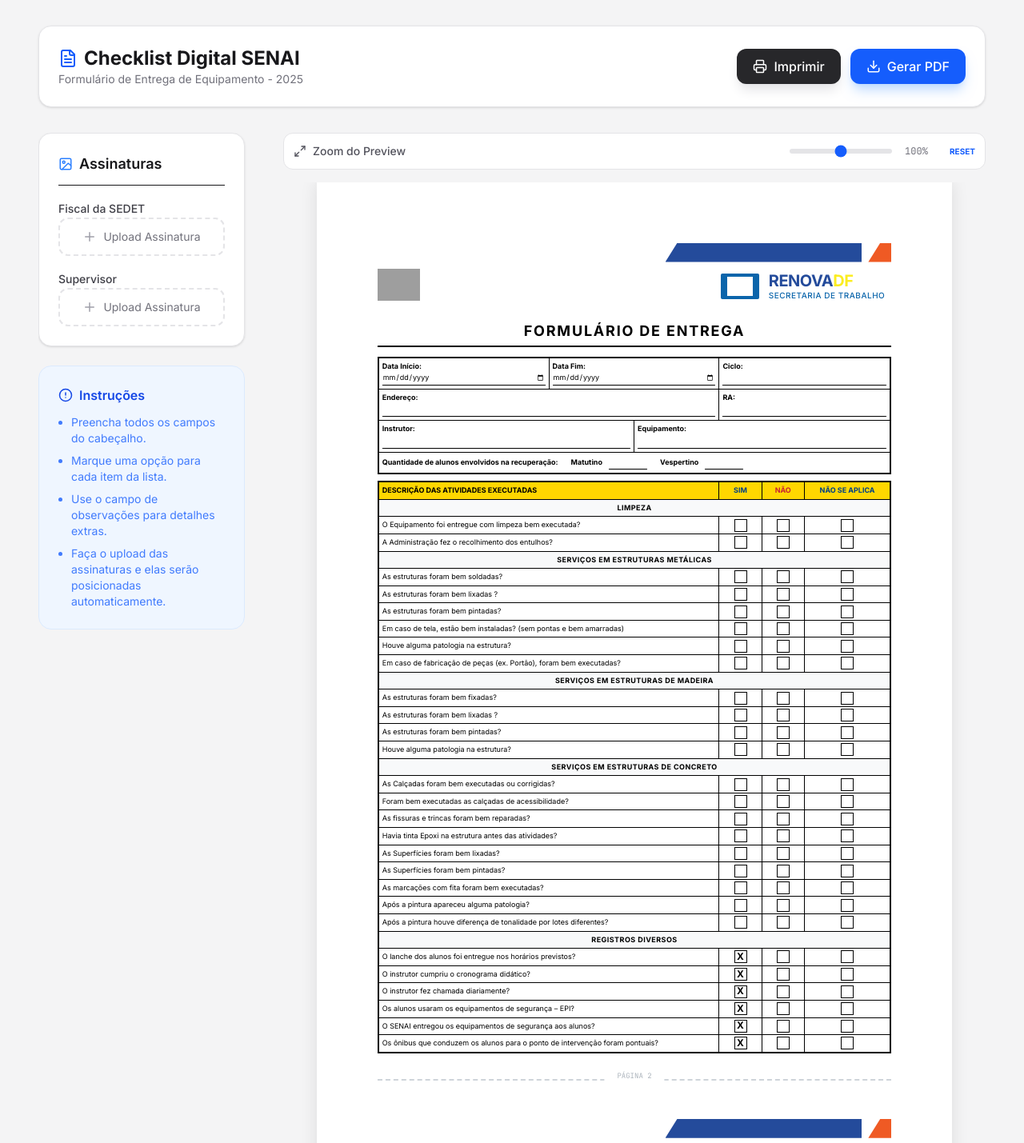
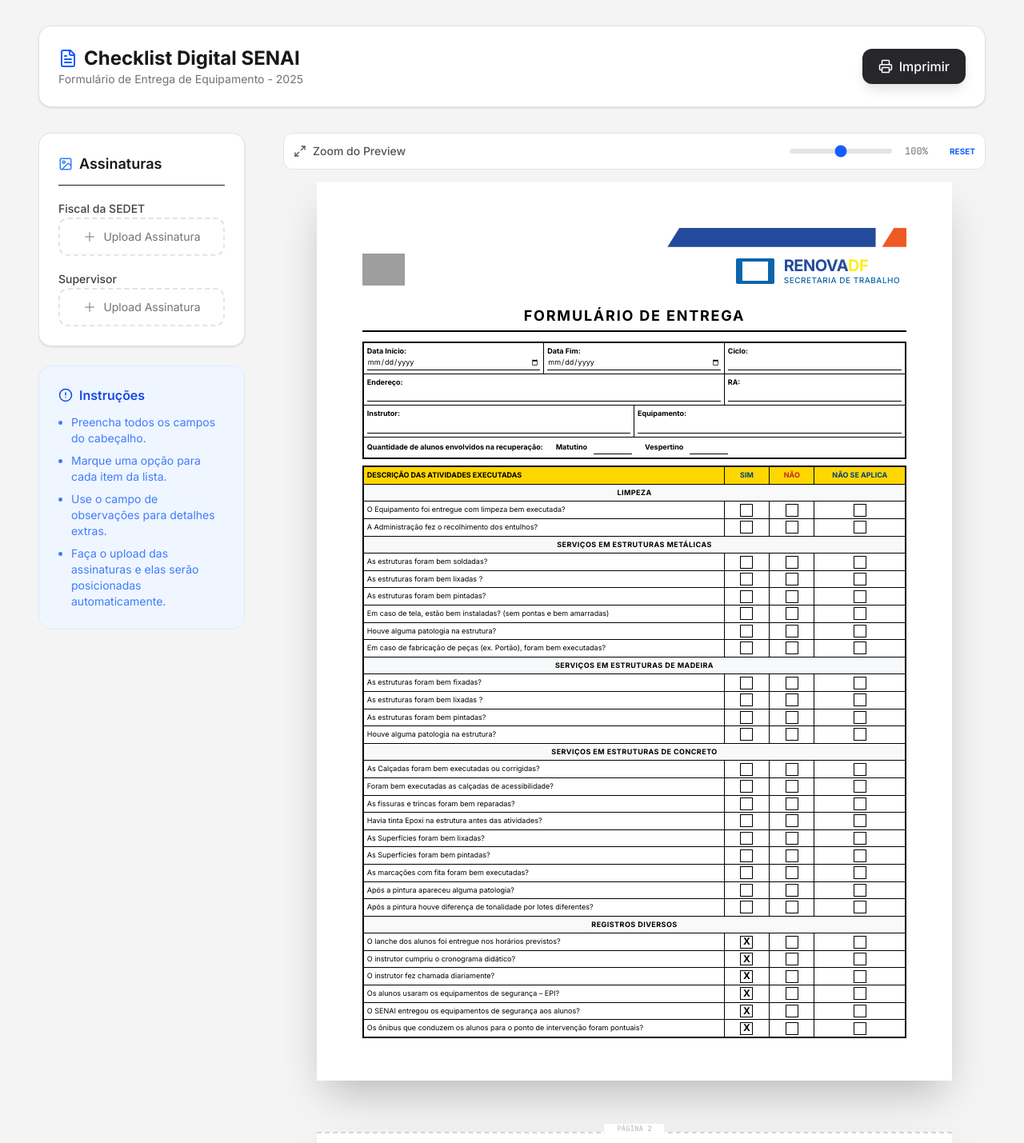
Before and after one commit to randersoncordeiro/check-list-renova, a React (Vite) app: page / in a window 1280 px wide. Shown: the top 1429 px of the page at 80% size. Built offline with nearby package versions, Linux system fonts and the light colour scheme; grey boxes are pictures that could not be loaded.

Commit message:
fix(layout): estrutura de impressão limitada a 2 páginas exatas e remoção da biblioteca html2canvas pdf

```diff
--- a/src/App.tsx
+++ b/src/App.tsx
@@ -1,7 +1,6 @@
 import React, { useState, useRef, useEffect } from 'react';
 import {
   FileText,
-  Download,
   Upload,
   Trash2,
   Move,
@@ -15,8 +14,6 @@ import {
 import { motion, AnimatePresence } from 'motion/react';
 import { CHECKLIST_DATA, ChecklistItem } from './constants';
 import { cn } from './lib/utils';
-import html2canvas from 'html2canvas';
-import jsPDF from 'jspdf';
 
 // --- Types ---
 
@@ -137,10 +134,8 @@ export default function App() {
   });
 
   const [signatures, setSignatures] = useState<Signature[]>([]);
-  const [isGenerating, setIsGenerating] = useState(false);
   const [activeSignature, setActiveSignature] = useState<string | null>(null);
   const [zoom, setZoom] = useState(1);
-  const pdfRef = useRef<HTMLDivElement>(null);
 
   // Sync Data Fim to Footer
   const formattedDate = formData.dataFim ? (() => {
@@ -198,163 +193,6 @@ export default function App() {
     }, 300);
   };
 
-  const generatePDF = async () => {
-    console.log('Iniciando geração de PDF...');
-    if (!pdfRef.current) {
-      console.error('pdfRef.current não encontrado');
-      return;
-    }
-    setIsGenerating(true);
-
-    try {
-      // 1. Garantir que todas as imagens dentro do elemento estão carregadas
-      const images = Array.from(pdfRef.current.querySelectorAll('img')) as HTMLImageElement[];
-      await Promise.all(images.map(img => {
-        if (img.complete) return Promise.resolve();
-        return new Promise((resolve) => {
-          img.onload = resolve;
-          img.onerror = resolve;
-        });
-      }));
-
-      // 2. Preparar o elemento para captura
-      const originalTransform = pdfRef.current.style.transform;
-      const originalTransition = pdfRef.current.style.transition;
-      const originalPosition = pdfRef.current.style.position;
-      const originalZIndex = pdfRef.current.style.zIndex;
-
-      // Forçar escala 1 para captura perfeita
-      pdfRef.current.style.setProperty('transform', 'none', 'important');
-      pdfRef.current.style.transition = 'none';
-      pdfRef.current.style.position = 'relative';
-      pdfRef.current.style.zIndex = '9999';
-
-      await new Promise(resolve => setTimeout(resolve, 500));
-
-      console.log('Capturando canvas com html2canvas...');
-      const canvas = await html2canvas(pdfRef.current, {
-        scale: 3, // Aumentado para 3x para qualidade ultra-nítida em A4
-        useCORS: true,
-        allowTaint: false,
-        logging: false,
-        backgroundColor: '#ffffff',
-        scrollX: 0,
-        scrollY: -window.scrollY,
-        onclone: (clonedDoc) => {
-          // 1. Remover todos os links de estilos externos que podem conter oklch e causar erro de parse
-          const links = clonedDoc.querySelectorAll('link[rel="stylesheet"]');
-          links.forEach(l => l.remove());
-
-          // 2. Remover tags de estilo que contenham oklch
-          const styles = clonedDoc.querySelectorAll('style');
-          styles.forEach(s => {
-            if (s.innerHTML.includes('oklch')) {
-              s.remove();
-            }
-          });
-
-          // 3. Injetar um estilo base simplificado para o PDF no clone
-          const style = clonedDoc.createElement('style');
-          style.innerHTML = `
-            .pdf-page {
-              width: 210mm !important;
-              background: white !important;
-              color: black !important;
-              font-family: sans-serif !important;
-              padding: 20mm !important;
-              display: block !important;
-            }
-            .pdf-page * {
-              border-color: black !important;
-              color: black !important;
-            }
-            .pdf-page .bg-yellow-400 { background-color: #FFD700 !important; -webkit-print-color-adjust: exact; }
-            .pdf-page .bg-blue-600 { background-color: #0056b3 !important; -webkit-print-color-adjust: exact; }
-            .pdf-page .bg-zinc-100 { background-color: #f8f9fa !important; -webkit-print-color-adjust: exact; }
-            .pdf-page .bg-zinc-800, .pdf-page .bg-black { background-color: #000000 !important; -webkit-print-color-adjust: exact; print-color-adjust: exact; }
-            .pdf-page .text-white { color: white !important; }
-            .pdf-page .text-blue-700 { color: #004085 !important; }
-            .pdf-page .text-red-600 { color: #c82333 !important; }
-            .pdf-page input, .pdf-page textarea { background: transparent !important; border: none !important; border-bottom: 1px solid black !important; color: black !important; }
-            .pdf-page .grid { display: flex !important; flex-wrap: wrap !important; }
-            .pdf-page .col-span-12 { width: 100% !important; flex: 0 0 100% !important; }
-            .pdf-page .col-span-8 { width: 66.66% !important; flex: 0 0 66.66% !important; }
-            .pdf-page .col-span-6 { width: 50% !important; flex: 0 0 50% !important; }
-            .pdf-page .col-span-4 { width: 33.33% !important; flex: 0 0 33.33% !important; }
-            .pdf-page .col-span-2 { width: 16.66% !important; flex: 0 0 16.66% !important; }
-            .pdf-page .col-span-1 { width: 8.33% !important; flex: 0 0 8.33% !important; }
-            .pdf-page .page-2-anchor { border-top: 1px solid #eee !important; margin-top: 20mm !important; padding-top: 10mm !important; }
-            .pdf-page .bg-black { background-color: black !important; }
-            .pdf-page .relative { position: relative !important; }
-            .pdf-page .absolute { position: absolute !important; }
-          `;
-          clonedDoc.head.appendChild(style);
-
-          const el = clonedDoc.querySelector('.pdf-page') as HTMLElement;
-          if (el) {
-            el.style.transform = 'none';
-            el.style.margin = '0';
-            el.style.boxShadow = 'none';
-            el.style.overflow = 'visible';
-            el.style.display = 'block';
-          }
-
-          // Preservar valores de inputs e textareas no clone para o html2canvas
-          clonedDoc.querySelectorAll('input, textarea').forEach((input: any) => {
-            if (input.tagName === 'TEXTAREA') {
-              input.innerHTML = input.value;
-            } else {
-              input.setAttribute('value', input.value);
-            }
-          });
-        }
-      });
-
-      // Restaurar estilos
-      pdfRef.current.style.transform = originalTransform;
-      pdfRef.current.style.transition = originalTransition;
-      pdfRef.current.style.position = originalPosition;
-      pdfRef.current.style.zIndex = originalZIndex;
-
-      console.log('Canvas capturado. Gerando PDF...');
-
-      const imgData = canvas.toDataURL('image/jpeg', 1.0); // Qualidade máxima
-      const pdf = new jsPDF({
-        orientation: 'p',
-        unit: 'mm',
-        format: 'a4',
-        compress: true
-      });
-
-      const pdfWidth = pdf.internal.pageSize.getWidth();
-      const pdfHeight = pdf.internal.pageSize.getHeight();
-
-      const imgWidth = pdfWidth;
-      const imgHeight = (canvas.height * pdfWidth) / canvas.width;
-
-      let heightLeft = imgHeight;
-      let position = 0;
-
-      pdf.addImage(imgData, 'JPEG', 0, position, imgWidth, imgHeight, undefined, 'FAST');
-      heightLeft -= pdfHeight;
-
-      while (heightLeft > 0) {
-        position = heightLeft - imgHeight;
-        pdf.addPage();
-        pdf.addImage(imgData, 'JPEG', 0, position, imgWidth, imgHeight, undefined, 'FAST');
-        heightLeft -= pdfHeight;
-      }
-
-      const fileName = `Checklist_SENAI_${formData.equipamento || 'Entrega'}.pdf`;
-      pdf.save(fileName);
-    } catch (error) {
-      console.error('Erro detalhado ao gerar PDF:', error);
-      alert('Erro ao gerar PDF. Tente novamente ou use o botão Imprimir.');
-    } finally {
-      setIsGenerating(false);
-    }
-  };
-
   // Group items by category
   const categories = Array.from(new Set(CHECKLIST_DATA.map(item => item.category)));
 
@@ -379,15 +217,6 @@ export default function App() {
             >
               <Printer size={18} />
               Imprimir
-            </button>
-            <button
-              type="button"
-              onClick={generatePDF}
-              disabled={isGenerating}
-              className="flex items-center gap-2 bg-blue-600 hover:bg-blue-700 text-white px-5 py-2.5 rounded-xl font-medium transition-all disabled:opacity-50 disabled:cursor-not-allowed shadow-lg shadow-blue-200"
-            >
-              {isGenerating ? <div className="animate-spin rounded-full h-4 w-4 border-2 border-white/30 border-t-white" /> : <Download size={18} />}
-              Gerar PDF
             </button>
           </div>
         </header>
@@ -533,13 +362,16 @@ export default function App() {
 
             <div className="overflow-x-auto pb-12 flex justify-center lg:justify-start xl:justify-center">
               <div
-                ref={pdfRef}
-                className="pdf-page shadow-2xl origin-top print:scale-100 print:m-0 print:shadow-none transition-all duration-300"
+                className="pdf-page shrink-0 origin-top print:scale-100 print:m-0 transition-all duration-300 flex flex-col items-center gap-8 print:gap-0"
                 style={{
                   fontFamily: 'Inter, sans-serif',
-                  transform: `scale(${zoom})`
+                  transform: `scale(${zoom})`,
+                  width: '210mm',
+                  margin: '0 auto'
                 }}
               >
+                {/* PAGE 1 */}
+                <div className="w-[210mm] h-[297mm] bg-white p-[15mm] relative print:overflow-hidden print:break-after-page shadow-2xl print:shadow-none flex flex-col shrink-0">
                   <HeaderLogos />
 
                   <h2 className="text-center font-bold text-lg mb-3 uppercase tracking-widest border-b-2 border-zinc-900 pb-1">
@@ -547,7 +379,7 @@ export default function App() {
                   </h2>
 
                   {/* Dynamic Header Table */}
-                <div className="grid grid-cols-12 border-2 border-zinc-900 mb-2 text-[9px]">
+                  <div className="grid grid-cols-12 border-2 border-zinc-900 mb-2 text-[9px] shrink-0">
                   <div className="col-span-4 border-r border-b border-zinc-900 p-1">
                     <label className="block font-bold mb-0">Data Início:</label>
                     <input
@@ -683,26 +515,29 @@ export default function App() {
                   ))}
                 </div>
 
-                {/* Page 2 Start (Simulated in same container for easy PDF gen) */}
-                <div className="mt-8 pt-4 border-t-2 border-dashed border-zinc-300 relative print:border-none print:mt-0 print:pt-0 page-2-anchor print:break-before-page">
+                </div>
+
+                {/* PAGE 2 */}
+                <div className="w-[210mm] h-[297mm] bg-white p-[15mm] border-t-2 border-dashed border-zinc-300 print:border-none relative print:overflow-hidden print:break-before-page shadow-2xl print:shadow-none flex flex-col shrink-0 mt-8 print:mt-0">
                   <div className="absolute -top-3 left-1/2 -translate-x-1/2 bg-white px-4 text-[9px] text-zinc-400 font-mono no-print">PÁGINA 2</div>
-                  <div className="print:block mt-8 mb-4">
+                  <div className="shrink-0 mb-4 mt-8 print:mt-0">
                     <HeaderLogos />
                   </div>
 
-                  <div className="border-2 border-zinc-900 mb-4">
-                    <div className="bg-blue-600 text-white font-bold p-1 text-center uppercase tracking-wider text-xs">
+                  <div className="border-2 border-zinc-900 mb-4 flex-1 flex flex-col min-h-0">
+                    <div className="bg-blue-600 text-white font-bold p-1 text-center uppercase tracking-wider text-xs shrink-0">
                       Observações
                     </div>
                     <textarea
                       name="observacoes"
                       value={formData.observacoes}
                       onChange={handleInputChange}
-                      className="w-full h-[22rem] p-4 outline-none resize-none text-xs leading-relaxed"
+                      className="w-full flex-1 p-4 outline-none resize-none text-xs leading-relaxed overflow-hidden bg-transparent"
                       placeholder="Espaço para anotações adicionais..."
                     />
                   </div>
 
+                  <div className="shrink-0">
                     {/* Footer Data */}
                   <div className="flex justify-center mb-8 text-sm">
                     <p>Data: <span className="font-bold">{formattedDate.day}</span> de <span className="font-bold">{formattedDate.month}</span> de <span className="font-bold">{formattedDate.year}</span>.</p>
@@ -762,6 +597,7 @@ export default function App() {
                     </div>
                   </footer>
                   </div>
+                </div>
 
                 {/* Signatures are now rendered inline, no overlay needed */}
               </div>
@@ -769,21 +605,6 @@ export default function App() {
           </div>
         </main>
       </div>
-
-      {/* Toast / Feedback */}
-      <AnimatePresence>
-        {isGenerating && (
-          <motion.div
-            initial={{ opacity: 0, y: 50 }}
-            animate={{ opacity: 1, y: 0 }}
-            exit={{ opacity: 0, y: 50 }}
-            className="fixed bottom-8 left-1/2 -translate-x-1/2 bg-zinc-900 text-white px-6 py-3 rounded-2xl shadow-2xl flex items-center gap-3 z-[100] no-print"
-          >
-            <div className="animate-spin rounded-full h-5 w-5 border-2 border-white/30 border-t-white" />
-            <span className="font-medium">Gerando documento A4...</span>
-          </motion.div>
-        )}
-      </AnimatePresence>
     </div>
   );
 }
--- a/src/index.css
+++ b/src/index.css
@@ -14,14 +14,8 @@
 
 /* PDF specific styles to ensure A4 layout */
 .pdf-page {
-  width: 210mm;
-  min-height: 297mm;
-  padding: 20mm;
-  margin: 0 auto;
-  background: #ffffff !important;
-  box-shadow: 0 0 20px rgba(0,0,0,0.1);
-  position: relative;
-  overflow: visible;
+  box-sizing: border-box;
+  background: transparent;
   color: #000000 !important;
   font-family: 'Inter', -apple-system, BlinkMacSystemFont, "Segoe UI", Roboto, sans-serif !important;
   line-height: 1.4;
@@ -138,9 +132,7 @@
   .pdf-page {
     box-shadow: none;
     margin: 0 !important;
-    width: 210mm !important;
-    min-height: 297mm !important;
-    padding: 20mm !important;
+    padding: 0 !important;
     transform: none !important;
     left: 0 !important;
     top: 0 !important;
```
Lines whose indentation alone changed are shown as unchanged.
